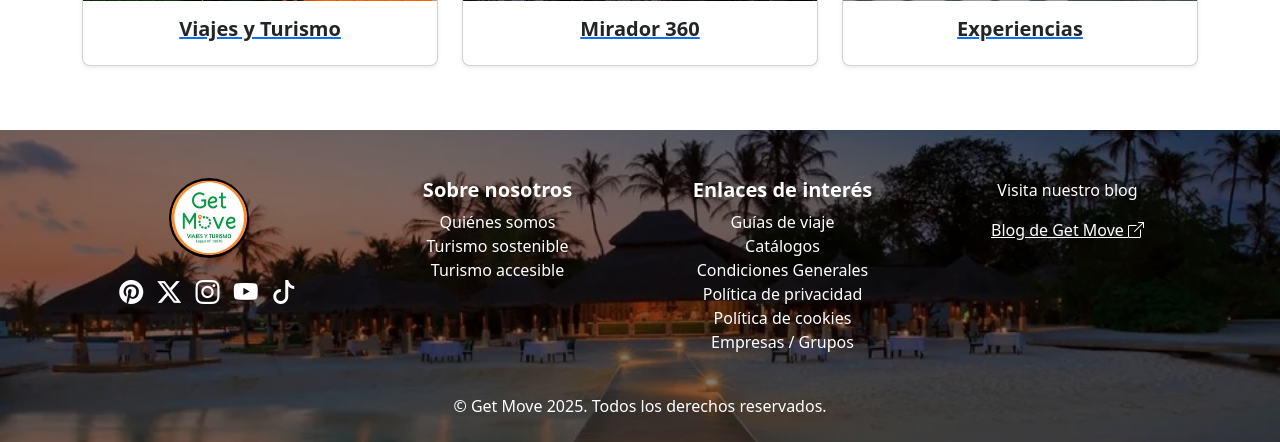
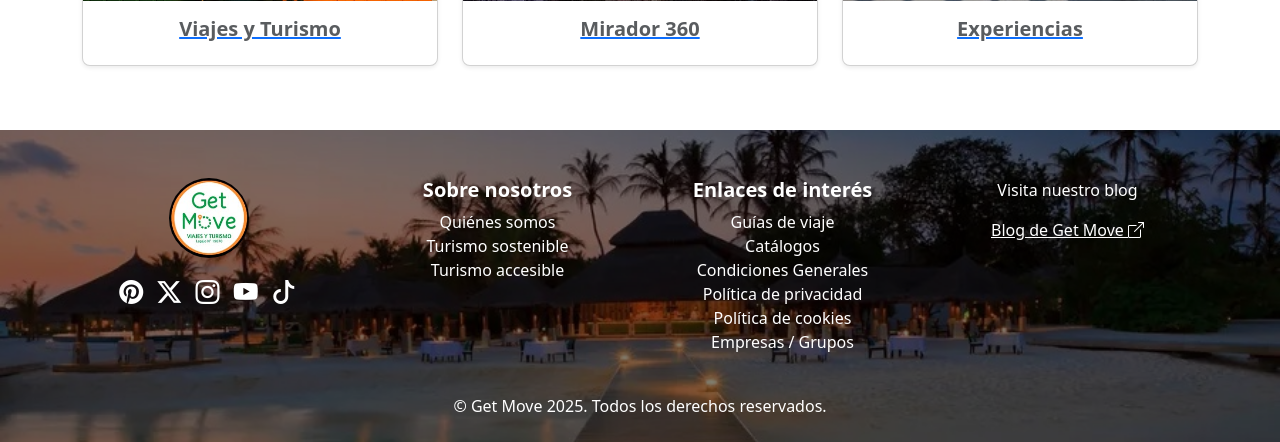
Before and after one commit to Franja20022/agencia-viajes, a Flask app: page / in a window 1280 px wide. Shown: the part 982-1424 px from the top of the page. Run offline with Flask 3, Linux system fonts and the light colour scheme.

```diff
--- a/app/templates/inicio.html
+++ b/app/templates/inicio.html
@@ -13,7 +13,7 @@
       <div class="card shadow-sm h-100">
         <img src="{{ url_for('static', filename='img/agencia.jpg') }}" class="card-img-top" alt="GetMove Viajes y Turismo">
         <div class="card-body">
-          <h5 class="card-title">Viajes y Turismo</h5>
+          <h5 class="card-title text-muted">Viajes y Turismo</h5>
         </div>
       </div>
     </a>
@@ -25,7 +25,7 @@
       <div class="card shadow-sm h-100">
         <img src="{{ url_for('static', filename='img/mirador360.jpg') }}" class="card-img-top" alt="Mirador 360">
         <div class="card-body">
-          <h5 class="card-title">Mirador 360</h5>
+          <h5 class="card-title text-muted">Mirador 360</h5>
         </div>
       </div>
     </a>
@@ -37,7 +37,7 @@
       <div class="card shadow-sm h-100">
         <img src="{{ url_for('static', filename='img/experiencias.jpg') }}" class="card-img-top" alt="Experiencias">
         <div class="card-body">
-          <h5 class="card-title">Experiencias</h5>
+          <h5 class="card-title text-muted">Experiencias</h5>
         </div>
       </div>
     </a>
```
